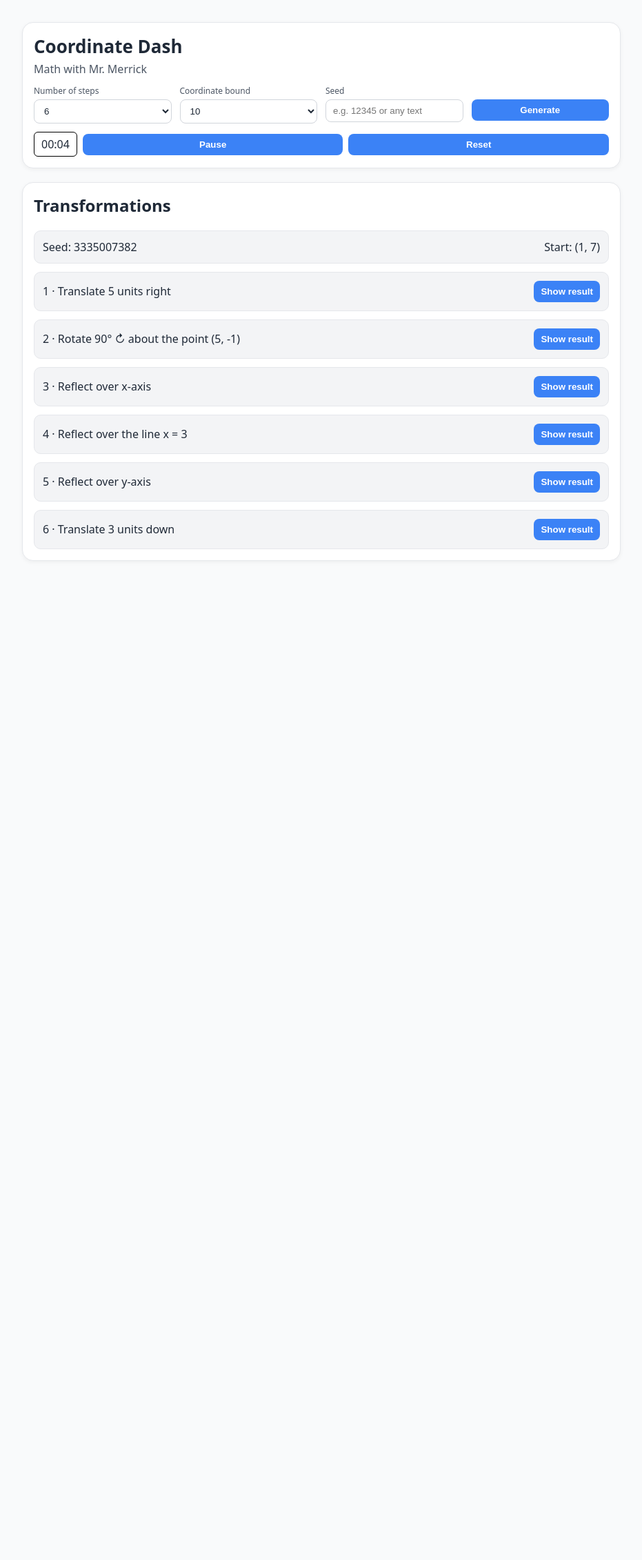
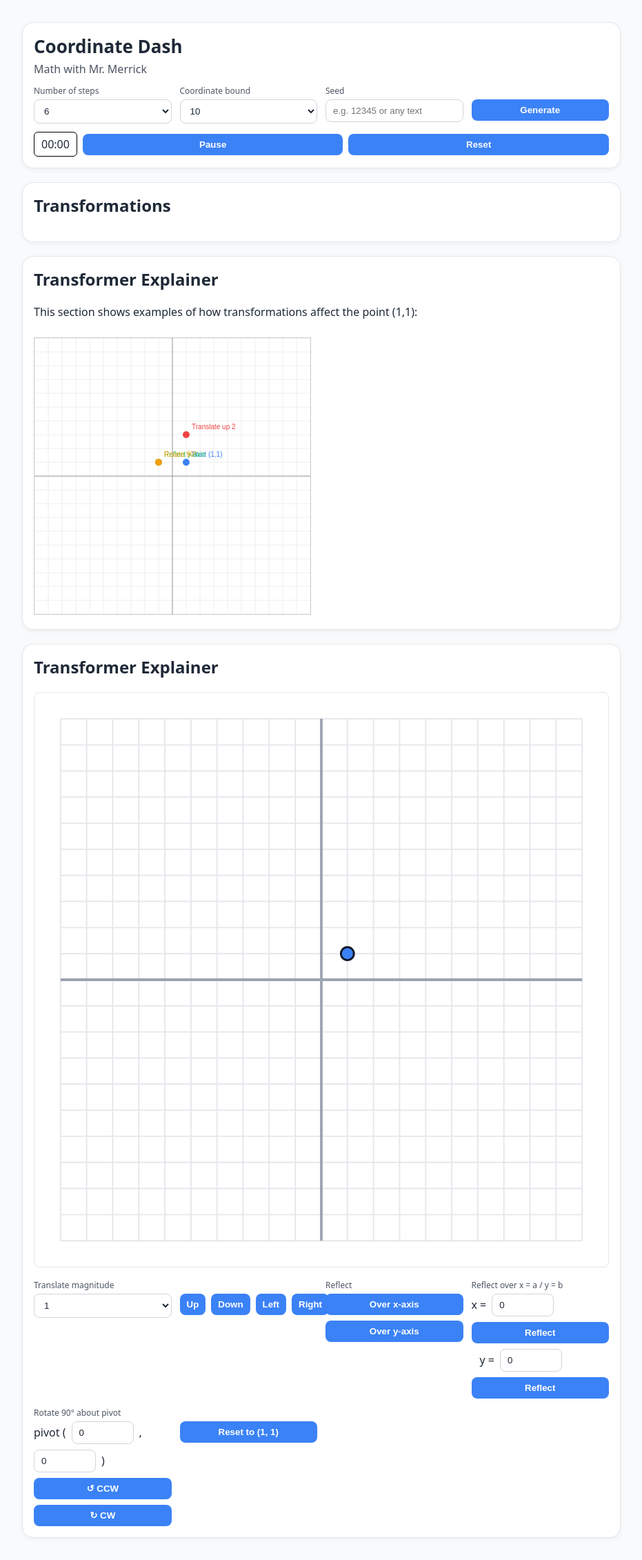
Before and after one commit to MerrickMath/MerrickMath.github.io, a Jekyll site: the page test.html, which Jekyll copies as it is, in a window 1280 px wide. Shown: the whole page at 69% size, without its empty margins (174-1105 px from the left). Built offline with Jekyll 4.4.1, drawn with Linux system fonts in a browser that asks for light colours; before the commit the page ends 900 px from its top, so only the background shows below that; some of the changed lines change nothing that is shown.

Commit message:
Update test.html

```diff
--- a/test.html
+++ b/test.html
@@ -76,6 +76,12 @@
     .card { background: var(--card); border: 1px solid #e5e7eb; border-radius: 10px; padding: 12px; }
     .step-head { display: flex; justify-content: space-between; align-items: center; }
     .answer { margin-top: 8px; color: var(--button-bg); font-weight: 600; display:none; }
+    canvas { border:1px solid #ccc; background:#fff; margin-top:10px; }
+  .viz-wrap{margin-top:10px}
+    svg.viz{background:#ffffff;border:1px solid #e5e7eb;border-radius:8px;max-width:100%;height:auto}
+    .grid line{stroke:#e5e7eb;stroke-width:1}
+    .axis line{stroke:#9ca3af;stroke-width:2}
+    .point{fill:var(--button-bg);stroke:#111827;stroke-width:1.5}
   </style>
 </head>
 <body>
@@ -112,169 +118,179 @@
     <h2>Transformations</h2>
     <div id="answers" class="list"></div>
   </section>
+
+  <section class="panel">
+    <h2>Transformer Explainer</h2>
+    <p>This section shows examples of how transformations affect the point (1,1):</p>
+    <canvas id="tfCanvas" width="400" height="400"></canvas>
+  </section>
+
+  <!-- Visual Transformer / Explainer -->
+  <section class="panel">
+    <h2>Transformer Explainer</h2>
+    <div class="viz-wrap">
+      <svg id="tfSvg" class="viz" viewBox="0 0 440 440" width="100%" height="340" aria-label="coordinate grid">
+        <g class="grid" id="tfGrid"></g>
+        <g class="axis" id="tfAxes"></g>
+        <g id="tfLayer">
+          <circle id="tfDot" class="point" cx="0" cy="0" r="5"></circle>
+        </g>
+      </svg>
+    </div>
+    <div class="heading-controls" style="margin-top:12px; grid-template-columns: repeat(auto-fit,minmax(160px,1fr));">
+      <div class="control">
+        <label for="tfMag">Translate magnitude</label>
+        <select id="tfMag"><option>1</option><option>2</option><option>3</option><option>4</option><option>5</option></select>
+      </div>
+      <div class="control">
+        <label>&nbsp;</label>
+        <div style="display:flex;gap:8px">
+          <button class="primary" id="tfUp">Up</button>
+          <button class="primary" id="tfDown">Down</button>
+          <button class="primary" id="tfLeft">Left</button>
+          <button class="primary" id="tfRight">Right</button>
+        </div>
+      </div>
+      <div class="control">
+        <label>Reflect</label>
+        <div style="display:flex;gap:8px;flex-wrap:wrap">
+          <button class="primary" id="tfReflectX">Over x-axis</button>
+          <button class="primary" id="tfReflectY">Over y-axis</button>
+        </div>
+      </div>
+      <div class="control">
+        <label>Reflect over x = a / y = b</label>
+        <div style="display:flex;gap:8px;align-items:center;flex-wrap:wrap">
+          <span>x =</span><input id="tfXVal" type="number" value="0" style="max-width:90px" />
+          <button class="primary" id="tfReflectXLine">Reflect</button>
+          <span style="margin-left:12px">y =</span><input id="tfYVal" type="number" value="0" style="max-width:90px" />
+          <button class="primary" id="tfReflectYLine">Reflect</button>
+        </div>
+      </div>
+      <div class="control">
+        <label>Rotate 90° about pivot</label>
+        <div style="display:flex;gap:8px;align-items:center;flex-wrap:wrap">
+          <span>pivot (</span><input id="tfPivotX" type="number" value="0" style="max-width:90px" /><span>,</span>
+          <input id="tfPivotY" type="number" value="0" style="max-width:90px" /><span>)</span>
+          <button class="primary" id="tfRotCCW">↺ CCW</button>
+          <button class="primary" id="tfRotCW">↻ CW</button>
+        </div>
+      </div>
+      <div class="control">
+        <label>&nbsp;</label>
+        <button class="primary" id="tfReset">Reset to (1, 1)</button>
+      </div>
+    </div>
+  </section>
 </div>
 
 <script>
-// ===== Deterministic RNG (mulberry32) + string hashing =====
-function mulberry32(a) {
-  return function() {
-    var t = a += 0x6D2B79F5;
-    t = Math.imul(t ^ (t >>> 15), t | 1);
-    t ^= t + Math.imul(t ^ (t >>> 7), t | 61);
-    return ((t ^ (t >>> 14)) >>> 0) / 4294967296;
-  }
+function drawGrid(ctx, width, height, step=20) {
+  ctx.strokeStyle = '#eee';
+  for(let x=0;x<=width;x+=step){ ctx.beginPath(); ctx.moveTo(x,0); ctx.lineTo(x,height); ctx.stroke(); }
+  for(let y=0;y<=height;y+=step){ ctx.beginPath(); ctx.moveTo(0,y); ctx.lineTo(width,y); ctx.stroke(); }
+  ctx.strokeStyle = '#999';
+  ctx.beginPath(); ctx.moveTo(width/2,0); ctx.lineTo(width/2,height); ctx.stroke();
+  ctx.beginPath(); ctx.moveTo(0,height/2); ctx.lineTo(width,height/2); ctx.stroke();
 }
-function hashStringToSeed(str) {
-  let h = 0x811c9dc5; // FNV-1a
-  for (let i = 0; i < str.length; i++) { h ^= str.charCodeAt(i); h = Math.imul(h, 0x01000193); }
-  return h >>> 0;
+function drawPoint(ctx,x,y,color,label){
+  ctx.fillStyle=color;
+  const cx=200+x*20, cy=200-y*20;
+  ctx.beginPath(); ctx.arc(cx,cy,5,0,Math.PI*2); ctx.fill();
+  if(label){ctx.fillText(label,cx+8,cy-8)}
 }
 
-let rng = mulberry32(123456789);
-function reseed(seedVal) {
-  let seed;
-  if (typeof seedVal === 'number' && Number.isFinite(seedVal)) seed = seedVal >>> 0;
-  else if (typeof seedVal === 'string' && seedVal.trim().length) seed = hashStringToSeed(seedVal.trim());
-  else seed = (Date.now() ^ Math.floor(Math.random() * 1e9)) >>> 0;
-  rng = mulberry32(seed);
-  return seed;
-}
-function rand() { return rng(); }
-function randint(min, max) { return Math.floor(rand() * (max - min + 1)) + min; }
-function choice(arr) { return arr[Math.floor(rand() * arr.length)]; }
+function showExamples(){
+  const canvas=document.getElementById('tfCanvas');
+  const ctx=canvas.getContext('2d');
+  ctx.clearRect(0,0,canvas.width,canvas.height);
+  drawGrid(ctx,canvas.width,canvas.height);
 
-// ===== Transformations =====
-function random_translation() {
-  const direction = choice(["up", "down", "left", "right"]);
-  const magnitude = randint(1, 5);
-  const desc = `Translate ${magnitude} unit${magnitude===1?'':'s'} ${direction}`;
-  function fn(x, y) {
-    if (direction === 'up') return [x, y + magnitude];
-    if (direction === 'down') return [x, y - magnitude];
-    if (direction === 'right') return [x + magnitude, y];
-    return [x - magnitude, y];
-  }
-  return [desc, fn];
-}
-function random_reflection() {
-  const axis = choice(["x-axis", "y-axis", "line"]);
-  if (axis === 'x-axis') return ["Reflect over x-axis", (x, y) => [x, -y]];
-  if (axis === 'y-axis') return ["Reflect over y-axis", (x, y) => [-x, y]];
-  const lineType = choice(["x=", "y="]);
-  const value = randint(-3, 3);
-  if (lineType === 'x=') return [`Reflect over the line x = ${value}`, (x, y) => [2*value - x, y]];
-  return [`Reflect over the line y = ${value}`, (x, y) => [x, 2*value - y]];
-}
-function random_rotation() {
-  const angle = choice([90, -90]);
-  const pivot = [randint(-5, 5), randint(-5, 5)];
-  const arrow = angle === 90 ? '↺' : '↻';
-  const desc = `Rotate ${Math.abs(angle)}° ${arrow} about the point (${pivot[0]}, ${pivot[1]})`;
-  function fn(x, y) {
-    const [x0, y0] = pivot; const dx = x - x0, dy = y - y0;
-    if (angle === 90) return [x0 - dy, y0 + dx];
-    return [x0 + dy, y0 - dx];
-  }
-  return [desc, fn];
-}
-function generate_random_transformation() { return choice([random_translation, random_reflection, random_rotation])(); }
-
-// ===== UI refs =====
-const answersEl = document.getElementById('answers');
-const seedInput = document.getElementById('seedInput');
-const stepsInput = document.getElementById('stepsInput');
-const boundInput = document.getElementById('boundInput');
-const generateBtn = document.getElementById('generateBtn');
-
-// Timer controls
-const timerEl = document.getElementById('timer');
-const toggleTimerBtn = document.getElementById('toggleTimerBtn');
-const resetBtn = document.getElementById('resetBtn');
-
-let timerHandle = null; let elapsedSec = 0;
-function fmtTime(sec) { const m = Math.floor(sec / 60); const s = sec % 60; return `${String(m).padStart(2,'0')}:${String(s).padStart(2,'0')}`; }
-function timerStart() { if (timerHandle) return; timerHandle = setInterval(() => { elapsedSec++; timerEl.textContent = fmtTime(elapsedSec); }, 1000); }
-function timerStop() { if (timerHandle) { clearInterval(timerHandle); timerHandle = null; } }
-function timerReset() { timerStop(); elapsedSec = 0; timerEl.textContent = fmtTime(elapsedSec); }
-toggleTimerBtn?.addEventListener('click', () => {
-  if (timerHandle) { timerStop(); toggleTimerBtn.textContent = 'Start'; }
-  else { timerStart(); toggleTimerBtn.textContent = 'Pause'; }
-});
-resetBtn?.addEventListener('click', () => { timerReset(); if (toggleTimerBtn) toggleTimerBtn.textContent = 'Start'; });
-
-function renderAnswers(startPt, steps, seedUsed) {
-  answersEl.innerHTML = '';
-  const startCard = document.createElement('div');
-  startCard.className = 'card';
-  startCard.innerHTML = `<div class="step-head"><span class="step-desc">Seed: ${seedUsed}</span><span class="mono">Start: (${startPt[0]}, ${startPt[1]})</span></div>`;
-  answersEl.appendChild(startCard);
-
-  steps.forEach((step, idx) => {
-    const [desc, coord] = step;
-    const card = document.createElement('div');
-    card.className = 'card';
-    const ansId = `ans-${idx}`;
-    card.innerHTML = `
-      <div class="step-head">
-        <div class="step-desc">${idx+1} · ${desc}</div>
-        <div class="step-actions">
-          <button class="primary" data-target="${ansId}">Show result</button>
-        </div>
-      </div>
-      <div class="answer mono" id="${ansId}">(${coord[0]}, ${coord[1]})</div>
-    `;
-    answersEl.appendChild(card);
-  });
-
-  answersEl.querySelectorAll('button[data-target]').forEach(btn => {
-    btn.addEventListener('click', () => {
-      const id = btn.getAttribute('data-target');
-      const el = document.getElementById(id);
-      const vis = el.style.display === 'block';
-      el.style.display = vis ? 'none' : 'block';
-      btn.textContent = vis ? 'Show result' : 'Hide result';
-    });
-  });
+  // original point
+  drawPoint(ctx,1,1,'#3b82f6','Start (1,1)');
+  // translated up 2
+  drawPoint(ctx,1,3,'#ef4444','Translate up 2');
+  // reflected over y-axis
+  drawPoint(ctx,-1,1,'#22c55e','Reflect y-axis');
+  // rotated 90° CCW about origin
+  drawPoint(ctx,-1,1,'#f59e0b','Rotate 90°');
 }
 
-function generate() {
-  const stepsN = parseInt(stepsInput?.value, 10) || 6;
-  const BOUND = parseInt(boundInput?.value, 10) || 10;
-  const seedText = (seedInput?.value || '').trim();
-  const seedUsed = reseed(seedText.length ? seedText : undefined);
+showExamples();
+// ===== Visual Transformer logic =====
+(function(){
+  const svg = document.getElementById('tfSvg');
+  if (!svg) return; // guard
+  const gridG = document.getElementById('tfGrid');
+  const axesG = document.getElementById('tfAxes');
+  const dot = document.getElementById('tfDot');
 
-  const start = [ randint(-BOUND + 1, BOUND - 1), randint(-BOUND + 1, BOUND - 1) ];
-  const tforms = Array.from({ length: stepsN }, () => generate_random_transformation());
+  const SIZE = 440, M = 20, MIN = -10, MAX = 10, STEP = 1;
+  const SCALE = (SIZE - 2*M) / (MAX - MIN);
+  const toX = x => M + (x - MIN) * SCALE;
+  const toY = y => SIZE - M - (y - MIN) * SCALE;
 
-  let [x, y] = start; const steps = [];
-  for (const [desc, fn] of tforms) { [x, y] = fn(x, y); steps.push([desc, [x, y]]); }
+  // draw grid
+  for (let v = MIN; v <= MAX; v += STEP) {
+    const gx = document.createElementNS('http://www.w3.org/2000/svg','line');
+    gx.setAttribute('x1', toX(v)); gx.setAttribute('y1', toY(MIN));
+    gx.setAttribute('x2', toX(v)); gx.setAttribute('y2', toY(MAX));
+    gridG.appendChild(gx);
+    const gy = document.createElementNS('http://www.w3.org/2000/svg','line');
+    gy.setAttribute('x1', toX(MIN)); gy.setAttribute('y1', toY(v));
+    gy.setAttribute('x2', toX(MAX)); gy.setAttribute('y2', toY(v));
+    gridG.appendChild(gy);
+  }
+  // axes at 0
+  const ax = document.createElementNS('http://www.w3.org/2000/svg','line');
+  ax.setAttribute('x1', toX(MIN)); ax.setAttribute('y1', toY(0));
+  ax.setAttribute('x2', toX(MAX)); ax.setAttribute('y2', toY(0));
+  axesG.appendChild(ax);
+  const ay = document.createElementNS('http://www.w3.org/2000/svg','line');
+  ay.setAttribute('x1', toX(0)); ay.setAttribute('y1', toY(MIN));
+  ay.setAttribute('x2', toX(0)); ay.setAttribute('y2', toY(MAX));
+  axesG.appendChild(ay);
 
-  renderAnswers(start, steps, seedUsed);
+  // state & controls
+  let px = 1, py = 1;
+  const tfPoint = () => { dot.setAttribute('cx', toX(px)); dot.setAttribute('cy', toY(py)); };
+  tfPoint();
 
-  timerReset();
-  timerStart();
+  const tfMag = document.getElementById('tfMag');
+  const tfUp = document.getElementById('tfUp');
+  const tfDown = document.getElementById('tfDown');
+  const tfLeft = document.getElementById('tfLeft');
+  const tfRight = document.getElementById('tfRight');
+  const tfReflectX = document.getElementById('tfReflectX');
+  const tfReflectY = document.getElementById('tfReflectY');
+  const tfXVal = document.getElementById('tfXVal');
+  const tfYVal = document.getElementById('tfYVal');
+  const tfReflectXLine = document.getElementById('tfReflectXLine');
+  const tfReflectYLine = document.getElementById('tfReflectYLine');
+  const tfPivotX = document.getElementById('tfPivotX');
+  const tfPivotY = document.getElementById('tfPivotY');
+  const tfRotCCW = document.getElementById('tfRotCCW');
+  const tfRotCW = document.getElementById('tfRotCW');
+  const tfReset = document.getElementById('tfReset');
 
-  const params = new URLSearchParams({ seed: seedText || String(seedUsed), steps: String(stepsN), bound: String(BOUND) });
-  try { history.replaceState(null, '', `${location.pathname}#${params.toString()}`); } catch {}
-}
+  function mag() { const m = parseInt(tfMag?.value,10); return Number.isFinite(m) ? Math.max(1, Math.min(10,m)) : 1; }
 
-generateBtn?.addEventListener('click', generate);
+  tfUp?.addEventListener('click', ()=>{ py += mag(); tfPoint(); });
+  tfDown?.addEventListener('click', ()=>{ py -= mag(); tfPoint(); });
+  tfLeft?.addEventListener('click', ()=>{ px -= mag(); tfPoint(); });
+  tfRight?.addEventListener('click', ()=>{ px += mag(); tfPoint(); });
 
-function initFromHash() {
-  if (!location.hash) return false;
-  const q = new URLSearchParams(location.hash.slice(1));
-  const seed = q.get('seed'); if (seed && seedInput) seedInput.value = seed;
-  const steps = q.get('steps'); if (steps && stepsInput) stepsInput.value = steps;
-  const bound = q.get('bound'); if (bound && boundInput) boundInput.value = bound;
-  return true;
-}
+  tfReflectX?.addEventListener('click', ()=>{ py = -py; tfPoint(); });
+  tfReflectY?.addEventListener('click', ()=>{ px = -px; tfPoint(); });
 
-initFromHash();
-if (document.readyState === 'loading') {
-  document.addEventListener('DOMContentLoaded', generate);
-} else {
-  generate();
-}
+  tfReflectXLine?.addEventListener('click', ()=>{ const a = parseFloat(tfXVal?.value)||0; px = 2*a - px; tfPoint(); });
+  tfReflectYLine?.addEventListener('click', ()=>{ const b = parseFloat(tfYVal?.value)||0; py = 2*b - py; tfPoint(); });
+
+  tfRotCCW?.addEventListener('click', ()=>{ const x0 = parseFloat(tfPivotX?.value)||0; const y0 = parseFloat(tfPivotY?.value)||0; const dx = px - x0, dy = py - y0; px = x0 - dy; py = y0 + dx; tfPoint(); });
+  tfRotCW?.addEventListener('click', ()=>{ const x0 = parseFloat(tfPivotX?.value)||0; const y0 = parseFloat(tfPivotY?.value)||0; const dx = px - x0, dy = py - y0; px = x0 + dy; py = y0 - dx; tfPoint(); });
+
+  tfReset?.addEventListener('click', ()=>{ px = 1; py = 1; tfPoint(); });
+})();
 </script>
 </body>
 </html>
```
